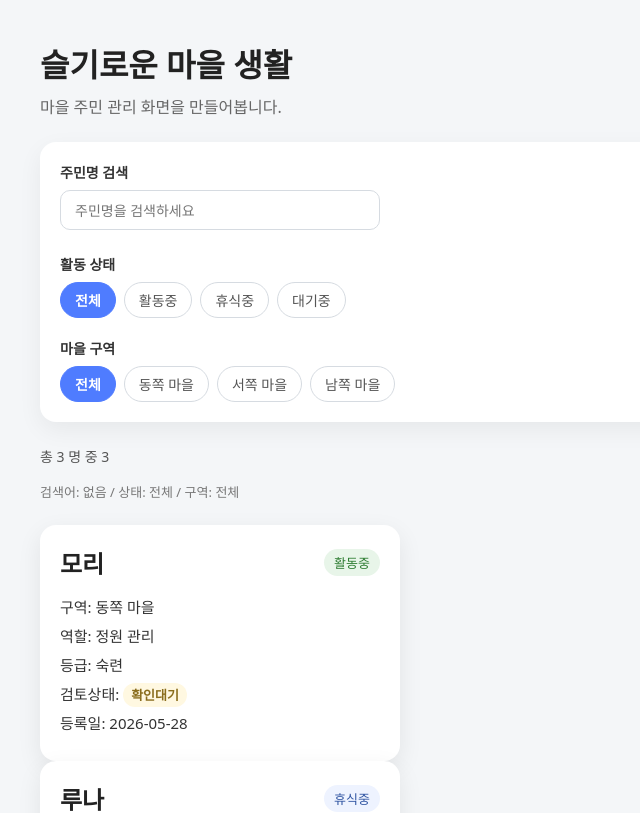
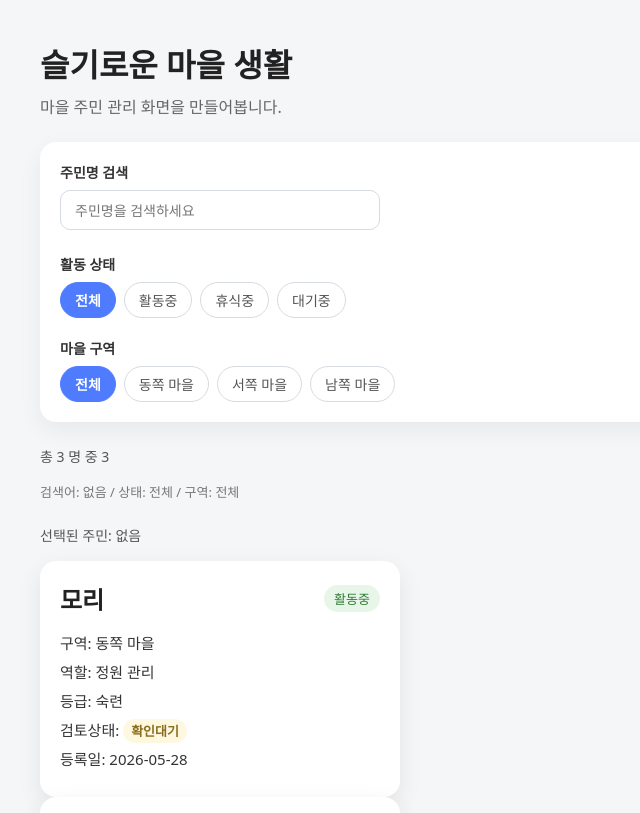
Before and after one commit to JEON-DONG-HEE/wise-village-life, a React (Vite) app: page / in a window 1280 px wide. Shown: the top 813 px of the page, without its empty margins (0-640 px from the left). Built offline with nearby package versions, Linux system fonts and the light colour scheme.

Commit message:
카드 선택 상태 구현

```diff
--- a/src/App.tsx
+++ b/src/App.tsx
@@ -15,6 +15,9 @@ function App() {
   const [keyword, setKeyword] = useState("");
   const [selectedStatus, setSelectedStatus] = useState<FilterStatus>("전체");
   const [selectedArea, setSelectedArea] = useState<AreaFilterType>("전체");
+  const [selectedResidentId, setSelectedResidentId] = useState<number | null>(
+    null,
+  );
 
   // 필터 계산
   const trimmedKeyword = keyword.trim(); // 검색어에 공백만 있을 경우 예외처리
@@ -33,6 +36,10 @@ function App() {
     trimmedKeyword !== "" ||
     selectedStatus !== "전체" ||
     selectedArea !== "전체";
+
+  const selectedResident = residents.find(
+    (resident) => resident.id === selectedResidentId,
+  );
 
   // 이벤트 함수
   const handleResetFilters = () => {
@@ -70,8 +77,16 @@ function App() {
         onResetFilters={handleResetFilters}
       />
 
+      <div className="selected-resident">
+        선택된 주민: {selectedResident ? selectedResident.name : "없음"}
+      </div>
+
       {filteredResidents.length > 0 ? (
-        <ResidentList residents={filteredResidents} />
+        <ResidentList
+          residents={filteredResidents}
+          selectedResidentId={selectedResidentId}
+          onSelectResident={setSelectedResidentId}
+        />
       ) : (
         <EmptyMessage />
       )}
--- a/src/components/ResidentCard.tsx
+++ b/src/components/ResidentCard.tsx
@@ -2,6 +2,8 @@ import type { Resident, ResidentStatus, ReviewStatus } from "../types/resident";
 
 type ResidentCardProps = {
   resident: Resident;
+  isSelected: boolean;
+  onSelectResident: (residentId: number) => void;
 };
 
 const getStatusClassName = (status: ResidentStatus) => {
@@ -32,9 +34,16 @@ const getReviewClassName = (reviewStatus: ReviewStatus) => {
   return "";
 };
 
-function ResidentCard({ resident }: ResidentCardProps) {
+function ResidentCard({
+  resident,
+  isSelected,
+  onSelectResident,
+}: ResidentCardProps) {
   return (
-    <section className="resident-card">
+    <section
+      className={`resident-card ${isSelected ? "is-selected" : ""}`}
+      onClick={() => onSelectResident(resident.id)}
+    >
       <div className="resident-card__header">
         <h2>{resident.name}</h2>
         <span className={`status-badge ${getStatusClassName(resident.status)}`}>
--- a/src/components/ResidentList.tsx
+++ b/src/components/ResidentList.tsx
@@ -3,13 +3,24 @@ import ResidentCard from "./ResidentCard";
 
 type ResidentListProps = {
   residents: Resident[];
+  selectedResidentId: number | null;
+  onSelectResident: (residentId: number) => void;
 };
 
-function ResidentList({ residents }: ResidentListProps) {
+function ResidentList({
+  residents,
+  selectedResidentId,
+  onSelectResident,
+}: ResidentListProps) {
   return (
     <div className="resident-list">
       {residents.map((resident) => (
-        <ResidentCard key={resident.id} resident={resident} />
+        <ResidentCard
+          key={resident.id}
+          resident={resident}
+          isSelected={resident.id === selectedResidentId}
+          onSelectResident={onSelectResident}
+        />
       ))}
     </div>
   );
--- a/src/styles/App.scss
+++ b/src/styles/App.scss
@@ -40,6 +40,10 @@
       color: #333;
       font-size: 15px;
     }
+  }
+
+  &.is-selected {
+    outline: 3px solid #4f7cff;
   }
 }
 
@@ -214,3 +218,10 @@
     background-color: #f0f2f5;
   }
 }
+
+// 주민 선택 on
+.selected-resident {
+  margin-bottom: 16px;
+  color: #555;
+  font-size: 14px;
+}
```
